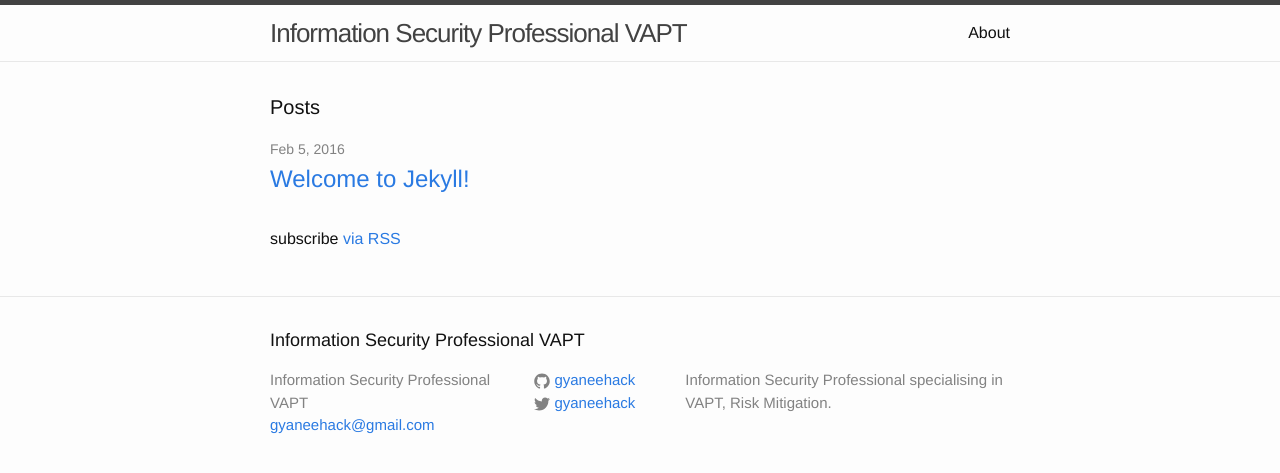
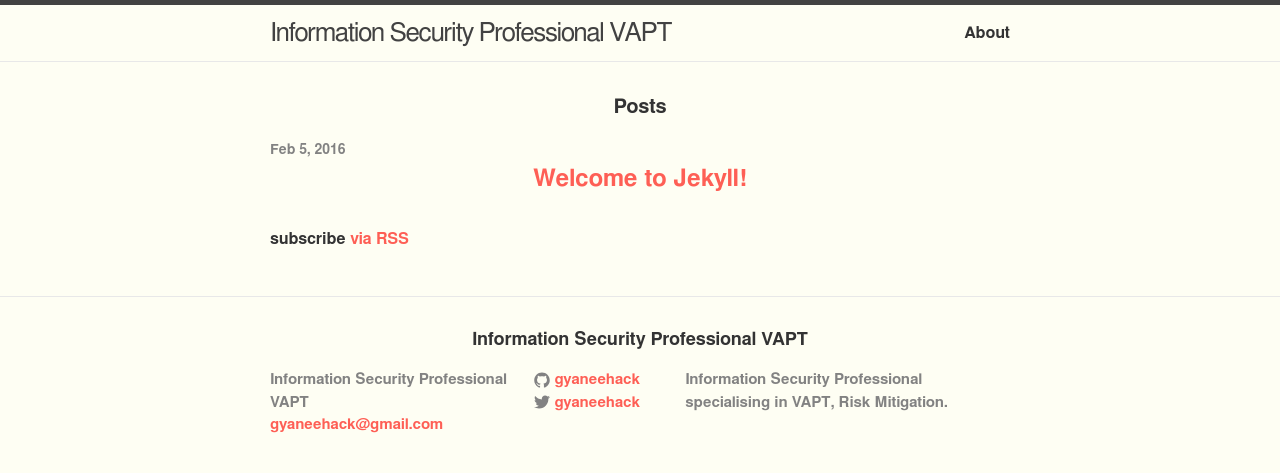
Before and after one commit to gyaneehack/designer-portfolio, a Jekyll site: the page built from index.html, in a window 1280 px wide. Shown: the top 473 px of the page. Built offline with Jekyll 4.4.1, drawn with Linux system fonts in a browser that asks for light colours.

Commit message:
add variables and default styles

```diff
--- a/_sass/_base.scss
+++ b/_sass/_base.scss
@@ -83,6 +83,7 @@ li {
  */
 h1, h2, h3, h4, h5, h6 {
     font-weight: $base-font-weight;
+    text-align:center;
 }
 
 
@@ -93,13 +94,14 @@ h1, h2, h3, h4, h5, h6 {
 a {
     color: $brand-color;
     text-decoration: none;
+    transition: 0.3s;
 
     &:visited {
         color: darken($brand-color, 15%);
     }
 
     &:hover {
-        color: $text-color;
+        color: $blue-color;
         text-decoration: underline;
     }
 }
--- a/css/main.scss
+++ b/css/main.scss
@@ -6,17 +6,22 @@
 
 
 // Our variables
-$base-font-family: "Helvetica Neue", Helvetica, Arial, sans-serif;
+$base-font-family: 'FreeSans', Helvetica Neue, Helvetica, Arial, sans-serif;
 $base-font-size:   16px;
-$base-font-weight: 400;
+$base-font-weight: 700;
 $small-font-size:  $base-font-size * 0.875;
 $base-line-height: 1.5;
 
 $spacing-unit:     30px;
 
-$text-color:       #111;
-$background-color: #fdfdfd;
-$brand-color:      #2a7ae2;
+$text-color:       #333;
+$background-color: #fefef3;
+$brand-color:      #fe5f55;
+
+$blue-color: #92b5bd;
+$yello-color: #ede24e;
+$red-color: #df6d59;
+$purple-color: #6b2339;
 
 $grey-color:       #828282;
 $grey-color-light: lighten($grey-color, 40%);
```
